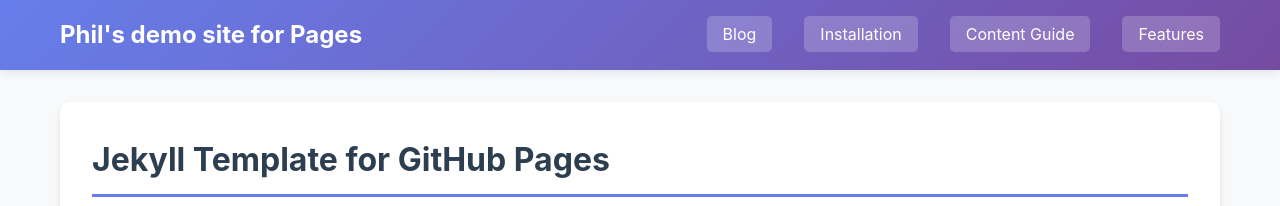
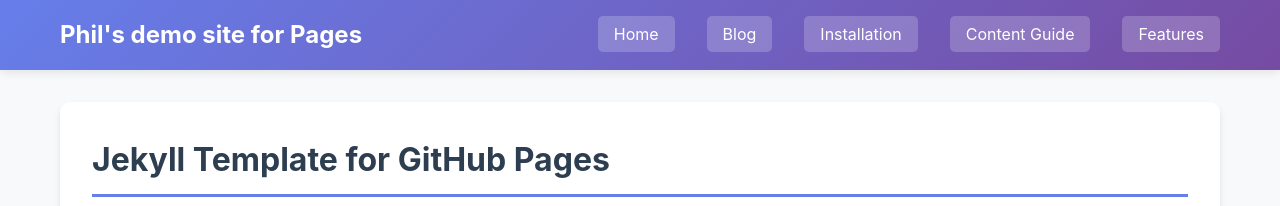
Before and after one commit to massyn/pages, a Jekyll site: the page built from index.md, in a window 1280 px wide. Shown: the top 206 px of the page. Built offline with Jekyll 4.4.1, drawn with Linux system fonts in a browser that asks for light colours; our own code applies the rules of GitHub Pages for plain Markdown files.

Commit message:
Update home

```diff
--- a/_layouts/default.html
+++ b/_layouts/default.html
@@ -130,9 +130,17 @@
                 <div class="logo">{{ site.title }}</div>
                 <nav>
                     <ul>
+                        {% unless site.blog_as_home %}
+                            <li>
+                                <a href="{{ '/' | relative_url }}"
+                                   {% if page.url == '/' or page.url == '/index.html' %}class="active"{% endif %}>
+                                    Home
+                                </a>
+                            </li>
+                        {% endunless %}
                         {% assign pages = site.pages | where_exp: "page", "page.nav != false" | sort: "nav_order" %}
                         {% for page in pages %}
-                            {% if page.title and page.url != '/README.html' %}
+                            {% if page.title and page.url != '/README.html' and page.url != '/' and page.url != '/index.html' %}
                                 <li>
                                     {% if page.title == "Blog" and site.blog_as_home %}
                                         <a href="{{ '/' | relative_url }}"
```
